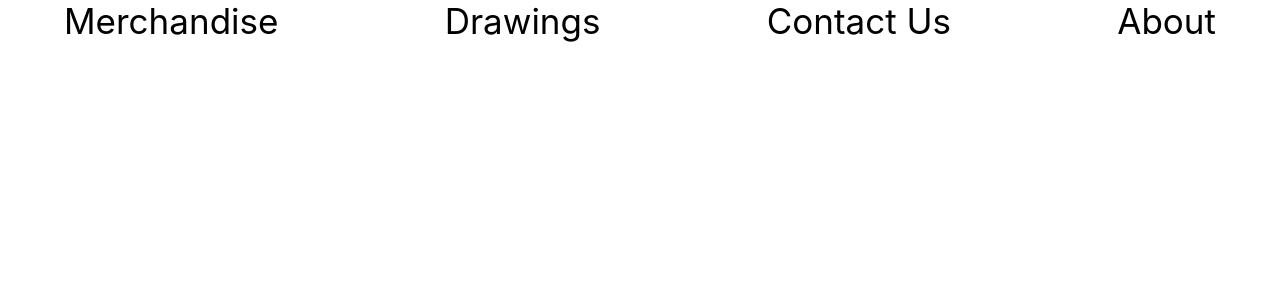
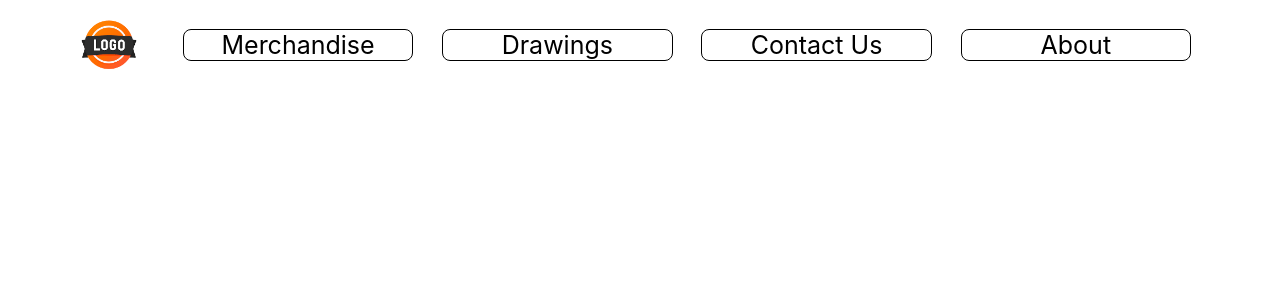
Before and after one commit to chenzi21/tairs-app, a Next.js app: page / in a window 1280 px wide. Shown: the top 300 px of the page. Built offline with nearby package versions, Linux system fonts and the light colour scheme.

Commit message:
better navbar design

```diff
--- a/components/NavCategory.js
+++ b/components/NavCategory.js
@@ -4,7 +4,7 @@ import styles from "../styles/NavCategory.module.scss";
 
 export default function NavCategory({ title }) {
     return (
-        <div className={styles.container}>
+        <div className={styles.navContainer}>
             <Link href={{ pathname: `/${title.replace(" ", "")}` }} passHref>
                 <div className={`${styles.title} noSelect`}>
                     {title}
--- a/components/Navbar.js
+++ b/components/Navbar.js
@@ -1,6 +1,7 @@
 import React from "react";
 import NavCategory from "./NavCategory";
 import styles from "../styles/Navbar.module.scss";
+import Logo from "../images/logo.png";
 
 const categories = [
     "Merchandise",
@@ -12,6 +13,7 @@ const categories = [
 export default function Navbar() {
     return (
         <div className={styles.navbar}>
+            <img src={Logo.src} alt="" className={styles.logo} />
             {categories.map(category => {
                 return (
                     <NavCategory title={category} key={category} />
--- a/pages/Drawings.js
+++ b/pages/Drawings.js
@@ -16,7 +16,7 @@ export default function Drawings() {
             {images.map(drawing => {
                 return (
                     <div className={styles.drawingContainer} key={`${drawing.image.src}`}>
-                        <Image src={drawing.image.src} alt="" />
+                        <img src={drawing.image.src} alt="" />
                         <div className={styles.description}>
                             {drawing.description}
                         </div>
--- a/styles/NavCategory.module.scss
+++ b/styles/NavCategory.module.scss
@@ -1,9 +1,18 @@
-.container{
-    height: min-content;
-    .title{
-        font-size: 35px;
-        &:hover{
-            cursor: pointer;
-        }
-    }
+.navContainer {
+	width: 20%;
+	border: black solid 1px;
+	display: flex;
+	justify-content: center;
+	align-items: center;
+	border-radius: 8px;
+	&:last-child {
+		margin-right: 25px;
+	}
+	.title {
+		font-size: 25px;
+		justify-self: center;
+		&:hover {
+			cursor: pointer;
+		}
+	}
 }
--- a/styles/Navbar.module.scss
+++ b/styles/Navbar.module.scss
@@ -1,6 +1,12 @@
-.navbar{
-    display: flex;
-    flex-direction: row;
-    width: 100%;
-    justify-content: space-between;
+.navbar {
+	display: flex;
+	flex-direction: row;
+	width: 100%;
+	justify-content: space-between;
+	align-items: center;
+	.logo {
+		width: 60px;
+		border-radius: 15px;
+		margin: 15px;
+	}
 }
--- a/styles/globals.css
+++ b/styles/globals.css
@@ -2,8 +2,7 @@ html,
 body {
 	padding: 0 2rem;
 	margin: 0;
-  font-family: -apple-system, BlinkMacSystemFont, Segoe UI, Roboto, Oxygen,
-    Ubuntu, Cantarell, Fira Sans, Droid Sans, Helvetica Neue, sans-serif;
+	font-family: -apple-system, BlinkMacSystemFont, Segoe UI, Roboto, Oxygen, Ubuntu, Cantarell, Fira Sans, Droid Sans, Helvetica Neue, sans-serif;
 }
 
 a {
```
Also changed, not shown: styles/Drawings.module.scss (+4 -4 lines), images/logo.png (added). Lines whose indentation alone changed are shown as unchanged.
